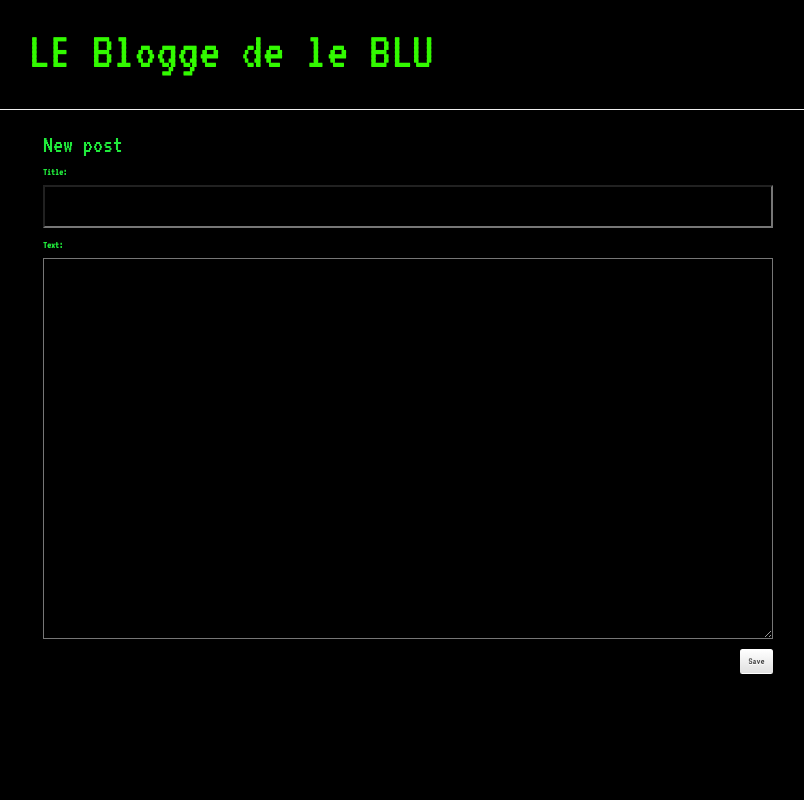
After one commit to BluFokksu/my-first-blog, a Django app: page /post/new/ in a window 1280 px wide. The commit adds this page. Shown: the whole page, without its empty margins (27-831 px from the left). Run offline with Django 3.2, Linux system fonts and the light colour scheme; some libraries are stand-ins or nearby versions.

Commit message:
Botei novas views pra criar e editar posts de blog dentro do site

```diff
--- /dev/null
+++ b/blog/forms.py
@@ -0,0 +1,9 @@
+from django import forms
+
+from .models import Post
+
+class PostForm(forms.ModelForm):
+
+    class Meta:
+        model = Post
+        fields = ('title', 'text')
--- a/blog/static/css/blog.css
+++ b/blog/static/css/blog.css
@@ -46,6 +46,8 @@ h1,h3, h4 {
 
 .post-form textarea, .post-form input {
     width: 100%;
+    background-color:Black;
+    font-size: 25px;
 }
 
 .top-menu, .top-menu:hover, .top-menu:visited {
@@ -58,12 +60,14 @@ h1,h3, h4 {
 .post {
     margin-bottom: 70px;
     font-family: 'VT323', monospace;
-    font-size: 20px
+    font-size: 20px;
+    background-color:Black;
 }
 
 .post h1 a, .post h1 a:visited {
     color: #32FA00;
     font-family: 'VT323', monospace;
-    font-size: 40px
+    font-size: 40px;
+    background-color:Black;
 
 }
--- a/blog/templates/blog/base.html
+++ b/blog/templates/blog/base.html
@@ -7,7 +7,10 @@
     <link href="https://fonts.googleapis.com/css?family=VT323&amp;subset=latin-ext" rel='stylesheet' type='text/css'>
     <link rel="stylesheet" href="{% static 'css/blog.css' %}">
     <div class="page-header">
-    <h1><a href="/">LE Blogge de le BLU</a></h1>
+    {% if user.is_authenticated %}
+      <a href="{% url 'post_new' %}" class="top-menu"><span class="glyphicon glyphicon-plus"></span></a>
+    {% endif %}
+      <h1><a href="/">LE Blogge de le BLU</a></h1>
     </div>
   </head>
       <style>
@@ -26,3 +29,4 @@ body {
           </div>
       </div>
   </body>
+</html>
--- /dev/null
+++ b/blog/templates/blog/post_edit.html
@@ -0,0 +1,20 @@
+{% extends 'blog/base.html' %}
+
+{% block content %}
+    <style>
+    body {
+    color: #20ea3b;
+}
+    </style>
+    <h1>New post</h1>
+    <form method="POST" class="post-form">{% csrf_token %}
+        {{ form.as_p }}
+        <style>
+        body{
+          background-color: #000000
+
+        }
+        </style>
+        <button type="submit" class="save btn btn-default">Save</button>
+    </form>
+{% endblock %}
--- a/blog/urls.py
+++ b/blog/urls.py
@@ -4,4 +4,5 @@ from . import views
 urlpatterns = [
     url(r'^$', views.post_list, name='post_list'),
     url(r'^post/(?P<pk>[0-9]+)/$', views.post_detail, name='post_detail'),
+    url(r'^post/new/$', views.post_new, name='post_new'),
 ]
--- a/blog/views.py
+++ b/blog/views.py
@@ -1,6 +1,8 @@
-from django.shortcuts import render, get_object_or_404
+from django.shortcuts import render, get_object_or_404, redirect
 from django.utils import timezone
 from .models import Post
+from .forms import PostForm
+
 
 
 # Create your views here.
@@ -11,3 +13,16 @@ def post_list(request):
 def post_detail(request, pk):
     post = get_object_or_404(Post, pk=pk)
     return render(request, 'blog/post_detail.html', {'post': post})
+
+def post_new(request):
+    if request.method == "POST":
+        form = PostForm(request.POST)
+        if form.is_valid():
+            post = form.save(commit=False)
+            post.author = request.user
+            post.published_date = timezone.now()
+            post.save()
+            return redirect('post_detail', pk=post.pk)
+    else:
+        form = PostForm()
+    return render(request, 'blog/post_edit.html', {'form': form})
```
